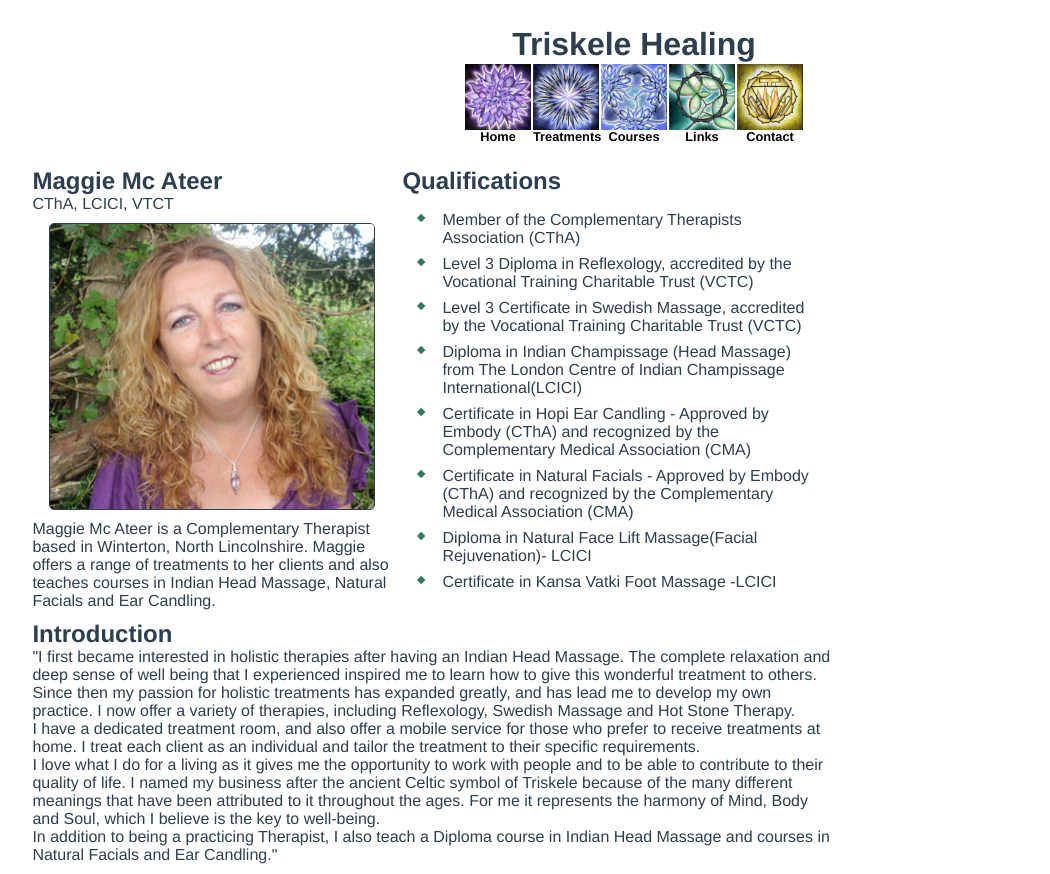
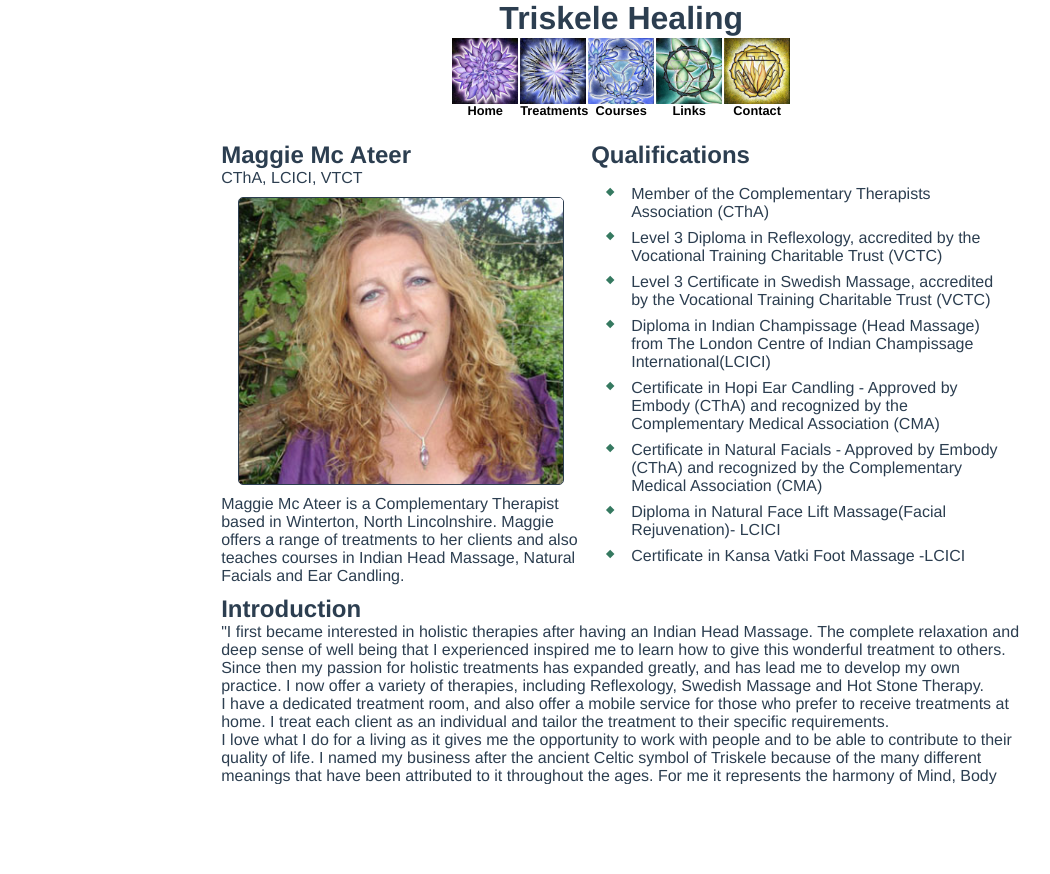
Before and after one commit to CarlieMartece/triskele-healing, a Vue app: page / in a window 1280 px wide. Shown: the whole page, without its empty margins (6-1056 px from the left). After the commit the page ends 800 px from the top, so only its background shows below. Built offline with nearby package versions, Linux system fonts and the light colour scheme.

Commit message:
fix centering and margin issues

```diff
--- a/public/main.css
+++ b/public/main.css
@@ -7,15 +7,18 @@
 }
 
 #app {
+  /* border: 1px solid red; */
   color: #2c3e50;
+  display: inline-block;
   font-family: Avenir, Helvetica, Arial, sans-serif;
-  height: 94vh;
+  height: 96vh;
   margin: 0 auto;
   -moz-osx-font-smoothing: grayscale;
-  padding: 2vw;
+  padding: 0 2vw 2vh;
   text-align: left;
   -webkit-font-smoothing: antialiased;
   width: 94vw;
+  overflow-y: scroll;
 }
 
 .center {
@@ -27,7 +30,7 @@
 }
 
 #container {
-  display: inline-block;
+  /* border: 1px solid purple; */
   margin: 0 auto 10px;
   max-width: 800px;
   width: 94vw;
@@ -69,6 +72,7 @@ ul {
 /* layout */
 
 main {
+  /* border: 1px solid blue; */
   display: grid;
   grid-template-columns: 94vw;
   grid-template-rows: repeat(3, max-content);
```
